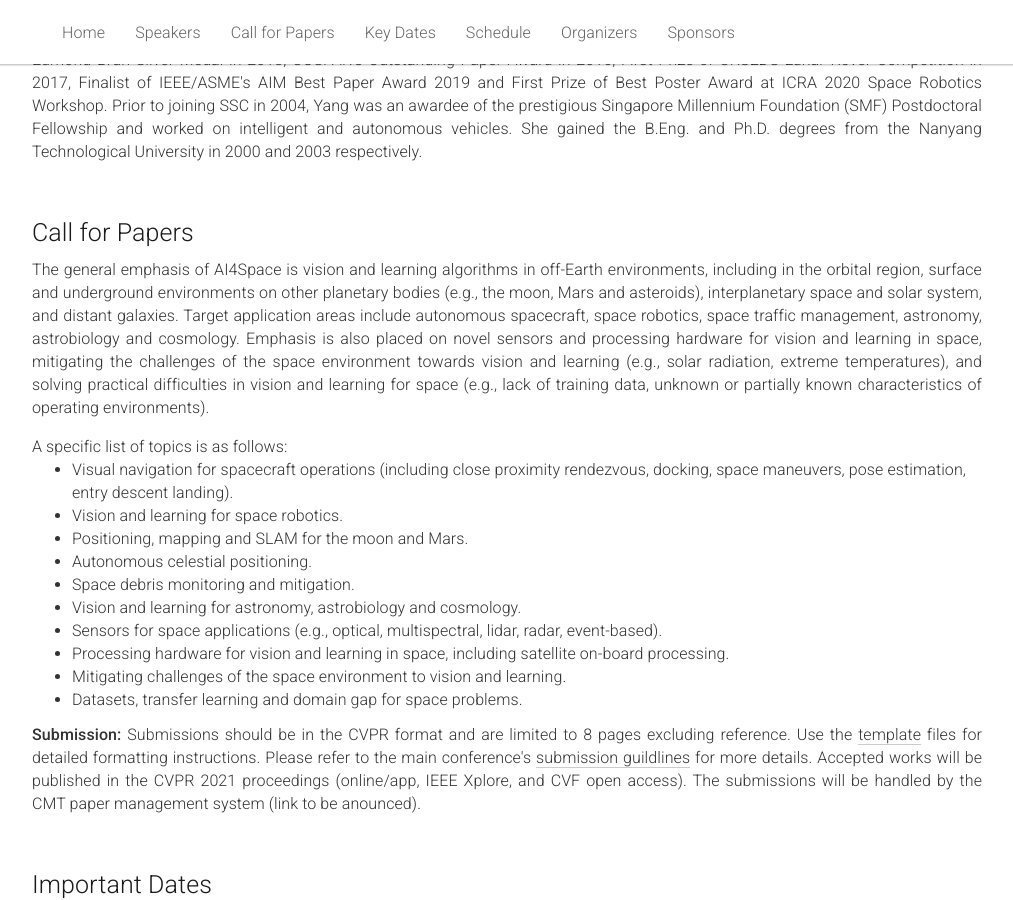
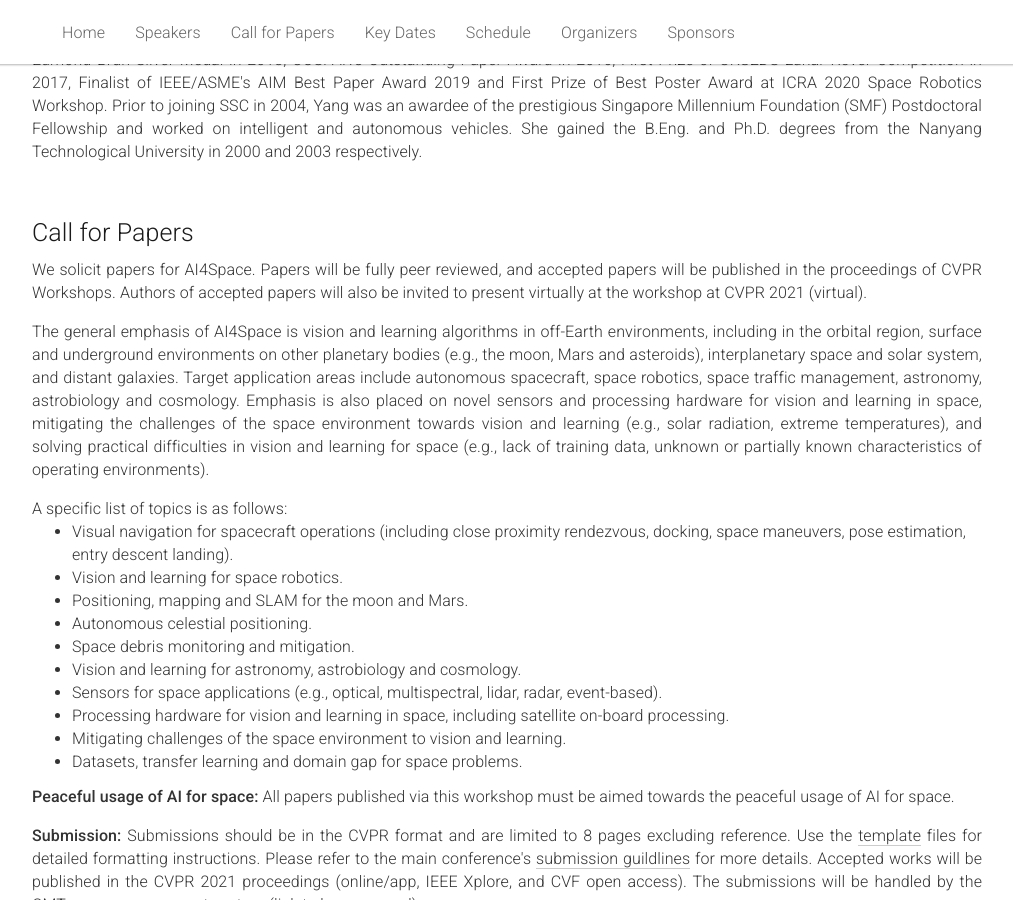
Before and after one commit to AIforSpace/2024, a Jekyll site: the page built from _pages/home.md, in a window 1280 px wide and 900 px high, scrolled down 2128 px. Shown: the whole window, without its empty margins (133-1146 px from the left). Built offline with Jekyll 4.4.1, drawn with Linux system fonts in a browser that asks for light colours.

Commit message:
Update home.md

```diff
--- a/_pages/home.md
+++ b/_pages/home.md
@@ -114,6 +114,10 @@ acknowledgements: ""
 <div class="row">
   <div class="col-xs-12">
     <p>
+      We solicit papers for AI4Space. Papers will be fully peer reviewed, and accepted papers will be published in the proceedings of CVPR Workshops. Authors of accepted papers will also be invited to present virtually at the workshop at CVPR 2021 (virtual).
+      </p>
+
+      <p>
       The general emphasis of AI4Space is vision and learning algorithms in off-Earth environments, including in the orbital region, surface and underground environments on other planetary bodies (e.g., the moon, Mars and asteroids), interplanetary space and solar system, and distant galaxies. Target application areas include autonomous spacecraft, space robotics, space traffic management, astronomy, astrobiology and cosmology. Emphasis is also placed on novel sensors and processing hardware for vision and learning in space, mitigating the challenges of the space environment towards vision and learning (e.g., solar radiation, extreme temperatures), and solving practical difficulties in vision and learning for space (e.g., lack of training data, unknown or partially known characteristics of operating environments).
     </p>
     A specific list of topics is as follows:
@@ -129,6 +133,9 @@ acknowledgements: ""
       <li>Mitigating challenges of the space environment to vision and learning.</li>
       <li>Datasets, transfer learning and domain gap for space problems.</li>
     </ul>
+    <p>
+    <span style="font-weight:500;">Peaceful usage of AI for space:</span> All papers published via this workshop must be aimed towards the peaceful usage of AI for space.
+    </p>
     <p>
       <span style="font-weight:500;">Submission:</span>
       Submissions should be in the CVPR format and are limited to 8 pages excluding reference.
```
